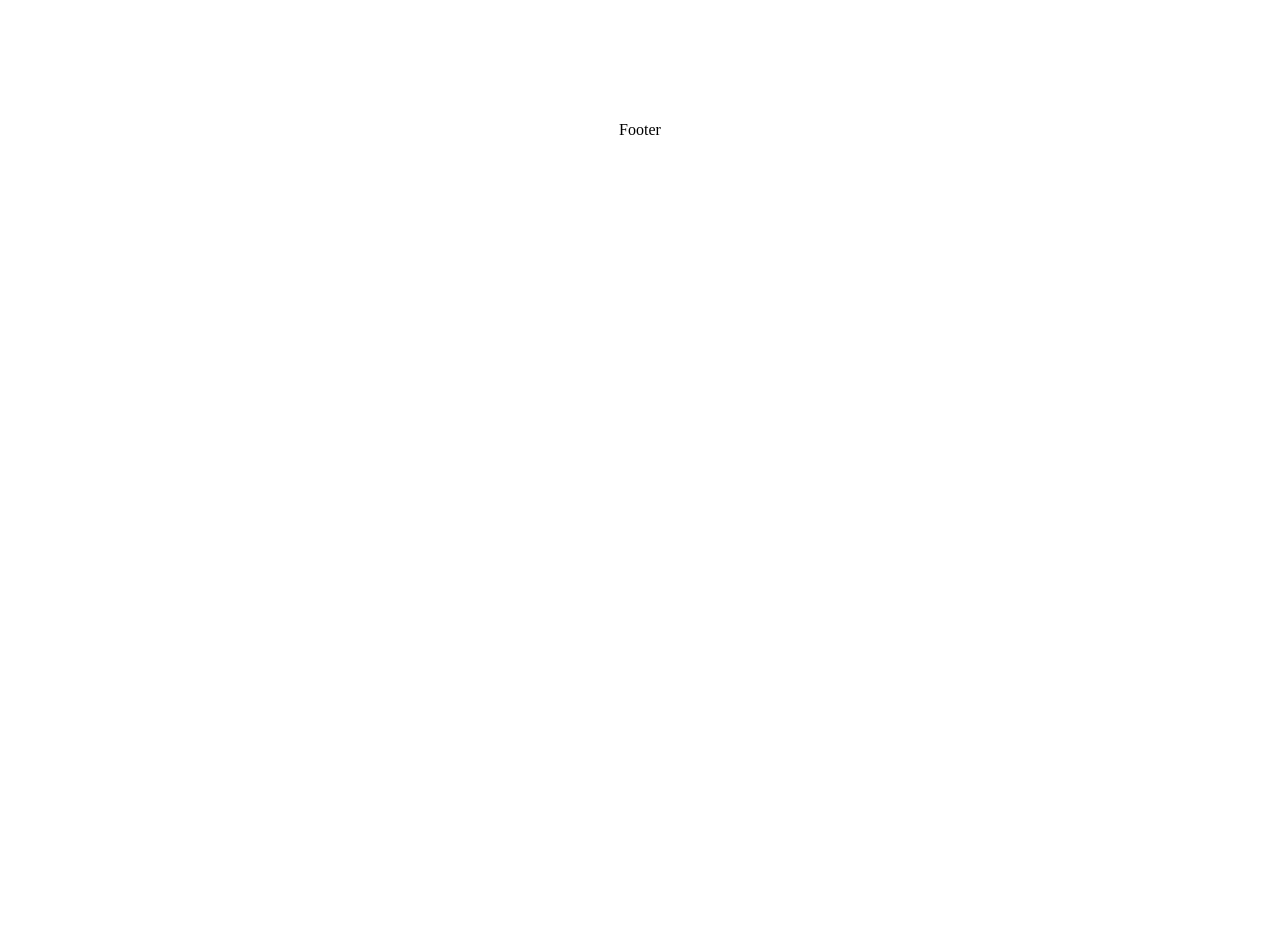
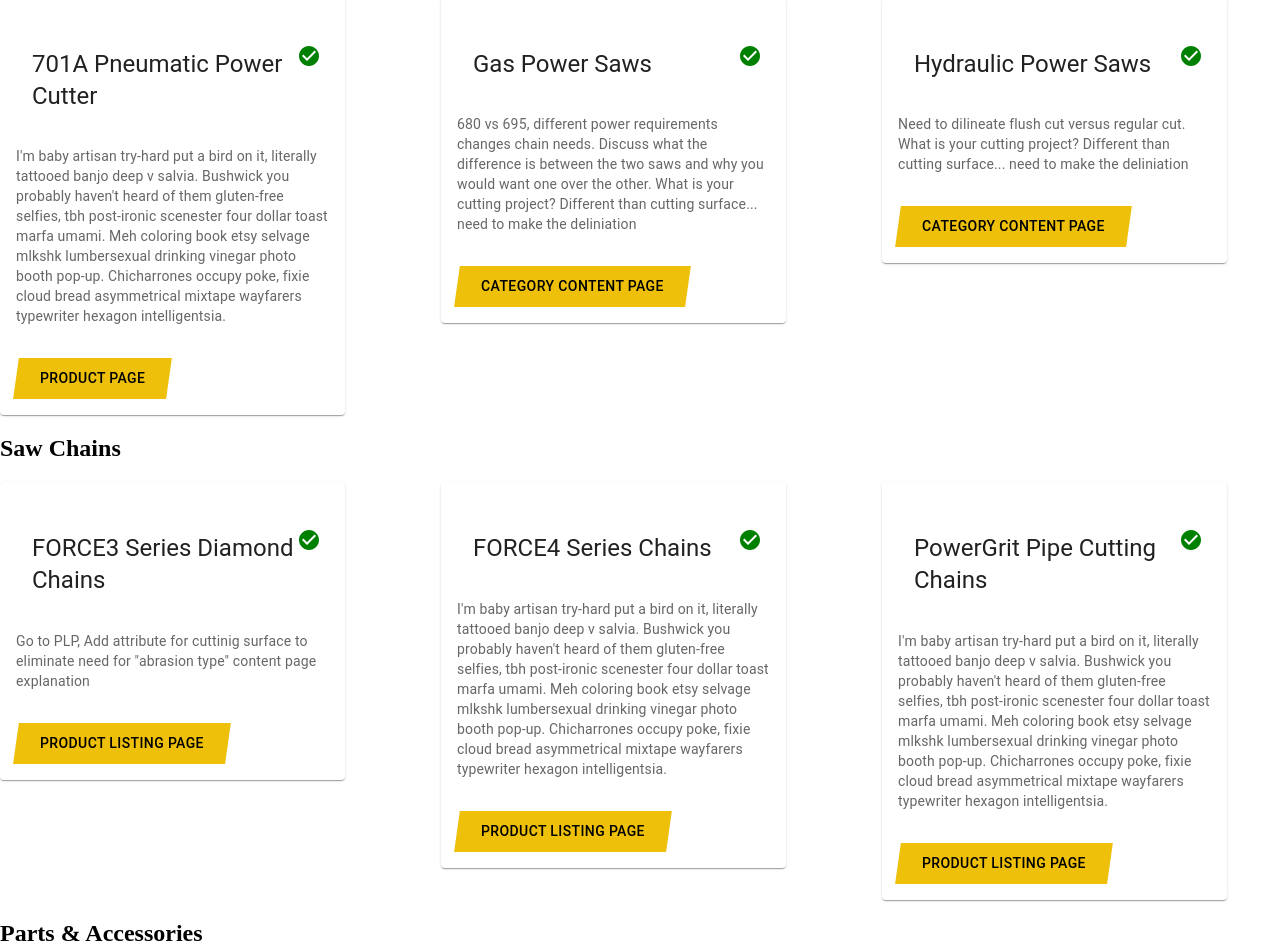
Before and after one commit to jasonrahm00/ics-sitemap, a React (Create React App) app: page /products/ics in a window 1280 px wide. Shown: the part 711-1663 px from the top of the page. Before the commit the page ends 965 px from the top, so only its background shows below. Built offline with nearby package versions, Linux system fonts and the light colour scheme.

Commit message:
card grouping created in brand route file for ics

```diff
--- a/src/components/pages/contentPage.js
+++ b/src/components/pages/contentPage.js
@@ -5,12 +5,12 @@ import HeroBanner from '../cms-components/hero-banner/heroBanner';
 import Breadcrumbs from '../base/breadcrumbs/breadcrumbs';
 
 function ContentPage({...props}) {
-  console.log(props.cards);
+  const {cards} = props;
   return (
     <>
       <Breadcrumbs breadcrumbs={props.breadcrumb} />
       <HeroBanner header={props.title} />
-      {/* {cards && cards.map((item, index) => {
+      {cards && cards.map((item, index) => {
         return (
           <section className="content-wrapper" key={index}>
             <h2>{item.group}</h2>
@@ -20,7 +20,7 @@ function ContentPage({...props}) {
                   <Grid item key={i}>
                     <CardComponent
                       header={x.header}
-                      dest={x.destination}
+                      dest={x.ctaText}
                       link={x.link}
                       products={x.productList}
                       description={x.description}
@@ -32,7 +32,7 @@ function ContentPage({...props}) {
             </Grid>
           </section>
         )
-      })} */}
+      })}
     </>
   );
 }
--- a/src/data/cards/icsCards.js
+++ b/src/data/cards/icsCards.js
@@ -169,4 +169,4 @@ export const AllICSCards = [
   flowAdapter,
   engineOil,
   powerPack
-]
+];
--- a/src/routes/brandRoutes.js
+++ b/src/routes/brandRoutes.js
@@ -1,12 +1,27 @@
 import { Route } from "react-router-dom";
 import ContentPage from '../components/pages/contentPage';
 
-import { AllICSCards } from '../data/cards/icsCards';
+import { ICSSaws, ICSChains, ICSParts } from '../data/cards/icsCards';
+
+const ICSBrandCards = [
+  {
+    group: 'Power Saws',
+    cards: ICSSaws
+  },
+  {
+    group: 'Saw Chains',
+    cards: ICSChains
+  },
+  {
+    group: 'Parts & Accessories',
+    cards: ICSParts
+  }
+];
 
 function BrandRoutes() {
   return (
     <>
-      <Route exact path="/products/ics" component={() => <ContentPage title={'ICS Brand'} cards={AllICSCards} />} />
+      <Route exact path="/products/ics" component={() => <ContentPage title={'ICS Brand'} cards={ICSBrandCards} />} />
     </>
   );
 }
```
